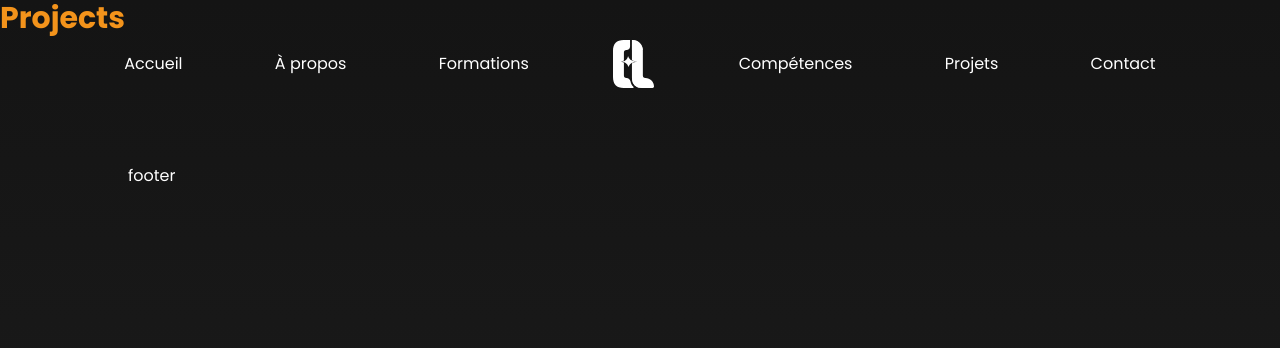
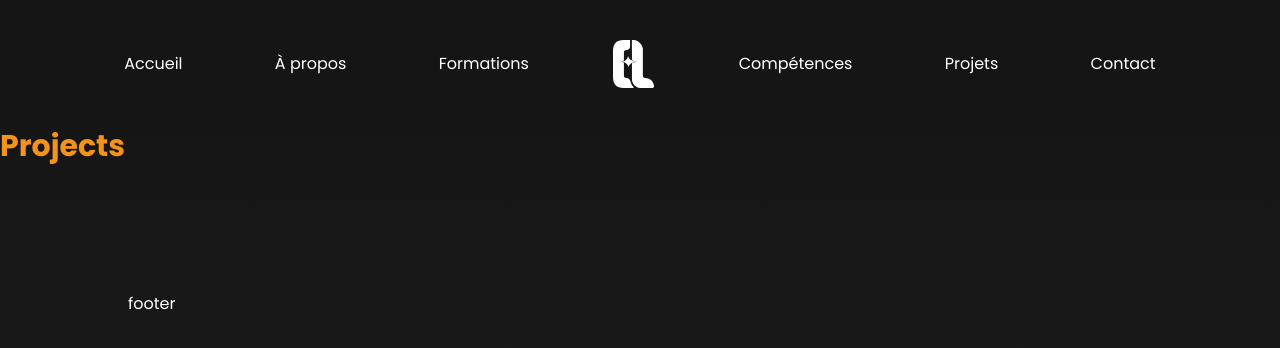
Before and after one commit to antoinefavereau/lochus-cecile, a Next.js app: page /projets in a window 1280 px wide. Shown: the top 348 px of the page. Built offline with nearby package versions, Linux system fonts and the light colour scheme; a web font is replaced by a local one.

Commit message:
Add dynamic header positioning based on current pathname

```diff
--- a/components/layout/header.tsx
+++ b/components/layout/header.tsx
@@ -1,3 +1,6 @@
+"use client"
+
+import { usePathname } from 'next/navigation';
 import Image from "next/image";
 import Link from "next/link";
 
@@ -14,6 +17,8 @@ export default function Header() {
     { href: "/#contact", label: "Contact" },
   ];
 
+  const pathname = usePathname()
+
   const getNavItem = (href: string, label: string) => (
     <li key={href}>
       <Link className="group block p-2" href={href}>
@@ -26,7 +31,7 @@ export default function Header() {
   );
 
   return (
-    <header className="absolute z-10 start-0 top-0 end-0 p-10">
+    <header className={`${pathname === "/" ? "absolute" : "relative"} z-10 start-0 top-0 end-0 p-10`}>
       <nav>
         <ul className="flex items-center justify-evenly">
           {leftLinks.map(({ href, label }) => getNavItem(href, label))}
```
